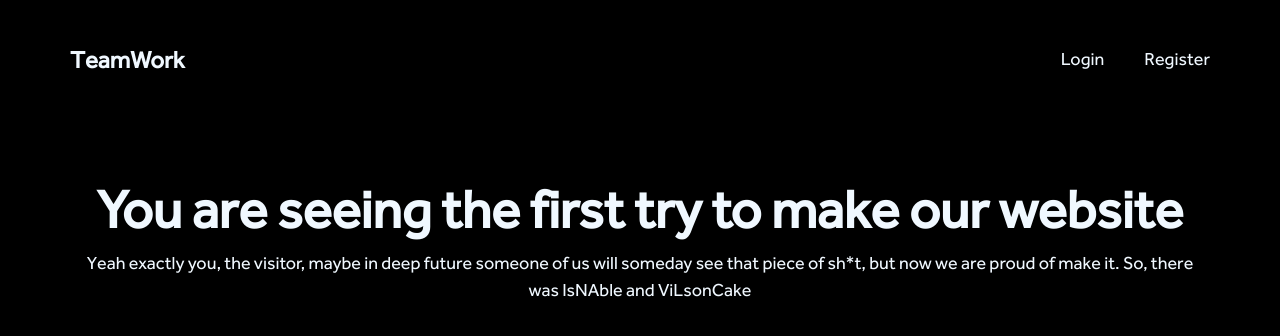
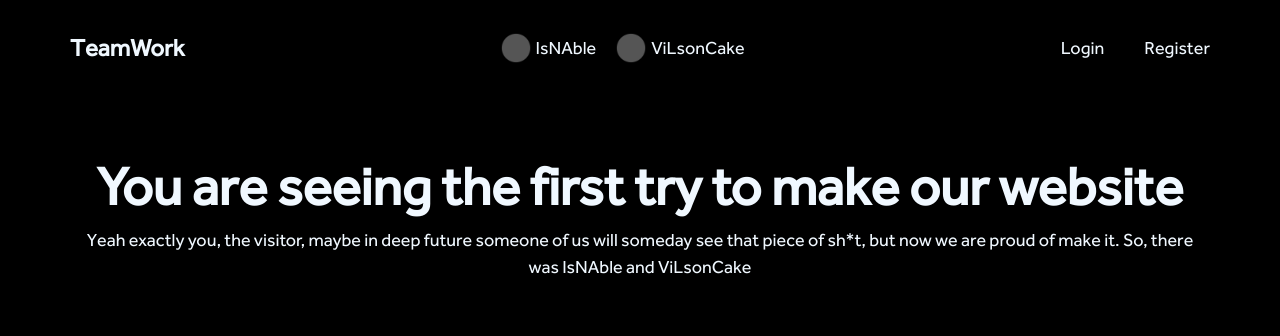
Before and after one commit to IsNAble/TeamTeam1, a Flask app: page / in a window 1280 px wide. Shown: the top 336 px of the page. Run offline with Flask 2, Linux system fonts and the light colour scheme.

Commit message:
TeamTeam1

```diff
--- a/static/css/style.css
+++ b/static/css/style.css
@@ -21,10 +21,22 @@ ul:not([class]) {
 	color: #000;
 }
 
+ul {
+  padding: 0;
+  margin: 0;
+}
+
 a {
 	text-decoration: none;
 	color: aliceblue;
   font-family: 'Effra';
+  font-size: 18px;
+  transition: all 3s ease-in!important;
+}
+
+a:hover {
+  text-decoration: underline;
+  text-underline-offset: 5px;
 }
 
 /* nav */
@@ -35,6 +47,7 @@ a {
 
 .nav {
   display: flex;
+  justify-content: space-between;
 }
 
 .navbar {
@@ -72,3 +85,24 @@ li a {
 .we p {
   font-size: 18px;
 }
+
+.dev-link {
+  display: flex;
+  text-align: center;
+  align-items: center;
+}
+
+.dev-link img {
+  width: 30px;
+  height: 30px;
+  margin-right: 5px;
+}
+
+.dev:not(:last-child) {
+  margin-right: 20px;
+}
+
+.dev {
+  display: flex;
+  align-items: center;
+}
--- a/templates/index.html
+++ b/templates/index.html
@@ -14,6 +14,16 @@
       <div class="navbar">
         <div class="logo">
           <h2>TeamWork</h2>
+        </div>
+        <div class="dev-link">
+          <div class="dev">
+            <img src="../static/img/Circle_Davys-Grey_Solid.svg.png" alt="">
+            <a target="_blank" href="https://github.com/IsNAble">IsNAble</a>
+          </div>
+          <div class="dev">
+            <img src="../static/img/Circle_Davys-Grey_Solid.svg.png" alt="">
+            <a target="_blank" href="https://github.com/ViLsonCake">ViLsonCake</a>
+          </div>
         </div>
         <nav class="nav">
           <ul>
--- a/templates/log-in.html
+++ b/templates/log-in.html
@@ -14,13 +14,13 @@
       <div class="wrapper">
         <div class="login">
           <h1>Log-In</h1>
-          <form action="" method="post">
+          <form method="post">
             <input type="text" name="login" id="login" placeholder="Enter login">
             <label></label>
             <input type="password" name="pass" id="pass" placeholder="Enter password">
             <label></label>
             <div class="button">
-              <input class="button-back" type="button" onclick="location.href='/home';" value="Back"/>
+              <a href="/home">Back</a>
               <button class="success" type="submit">Log-In</button>
               </div>
           </form>
--- a/templates/sign-up.html
+++ b/templates/sign-up.html
@@ -23,7 +23,7 @@
             <label>{{ result[2] }}</label>
             <input type="password" name="repeatpassword" id="pass" placeholder="Repeat password">
             <div class="button">
-              <input class="button-back" type="button" onclick="location.href='/home';" value="Back"/>
+              <a href="/home">Back</a>
               <button class="success" type="submit">Sign-Up</button>
               </div>
           </form>
```
Also changed, not shown: static/css/style-log-in.css (+19 -13 lines), static/css/style-sing-up.css (+17 -12 lines), static/img/Circle_Davys-Grey_Solid.svg.png (added).
